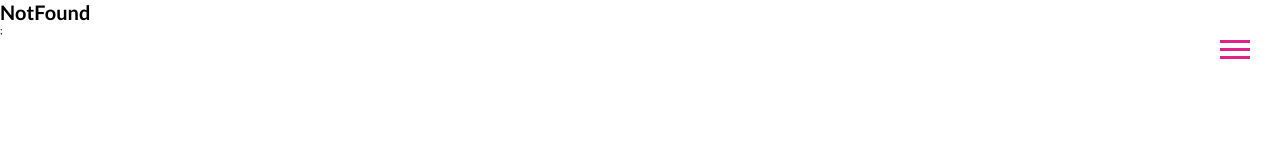
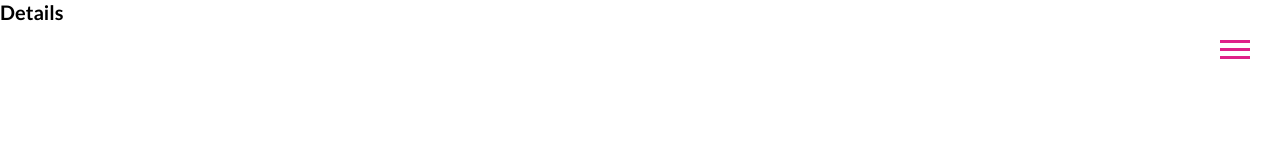
Before and after one commit to viettu2k/travel-website, a React (Create React App) app: page /details/1 in a window 1280 px wide. Shown: the top 160 px of the page. Built offline with nearby package versions, Linux system fonts and the light colour scheme.

Commit message:
create Details Page

```diff
--- a/src/App.js
+++ b/src/App.js
@@ -8,6 +8,7 @@ import NavProvider from "./context/providers/NavProvider";
 import Nav from "./components/Nav";
 import Toggle from "./components/Toggle";
 import DestinationsProvider from "./context/providers/DestinationsProvider";
+import Details from "./pages/Details";
 
 function App() {
   return (
@@ -21,6 +22,7 @@ function App() {
               <Switch>
                 <Route exact path="/" component={Home} />
                 <Route exact path="/about" component={About} />
+                <Route exact path="/details/:id" component={Details} />
                 <Route component={NotFound} />
               </Switch>
             </HelmetProvider>
--- a/src/components/DestinationsList.jsx
+++ b/src/components/DestinationsList.jsx
@@ -19,7 +19,9 @@ const DestinationsList = ({ destination }) => {
         </div>
         <div className="destinations__card__info">
           <div className="destinations__card__info__text">
-            <Link className="btn-white">Explore</Link>
+            <Link className="btn-white" to={`/details/${destination.id}`}>
+              Explore
+            </Link>
           </div>
         </div>
       </div>
--- /dev/null
+++ b/src/pages/Details.jsx
@@ -0,0 +1,11 @@
+import React from "react";
+
+const Details = () => {
+  return (
+    <div>
+      <h1>Details</h1>
+    </div>
+  );
+};
+
+export default Details;
```
